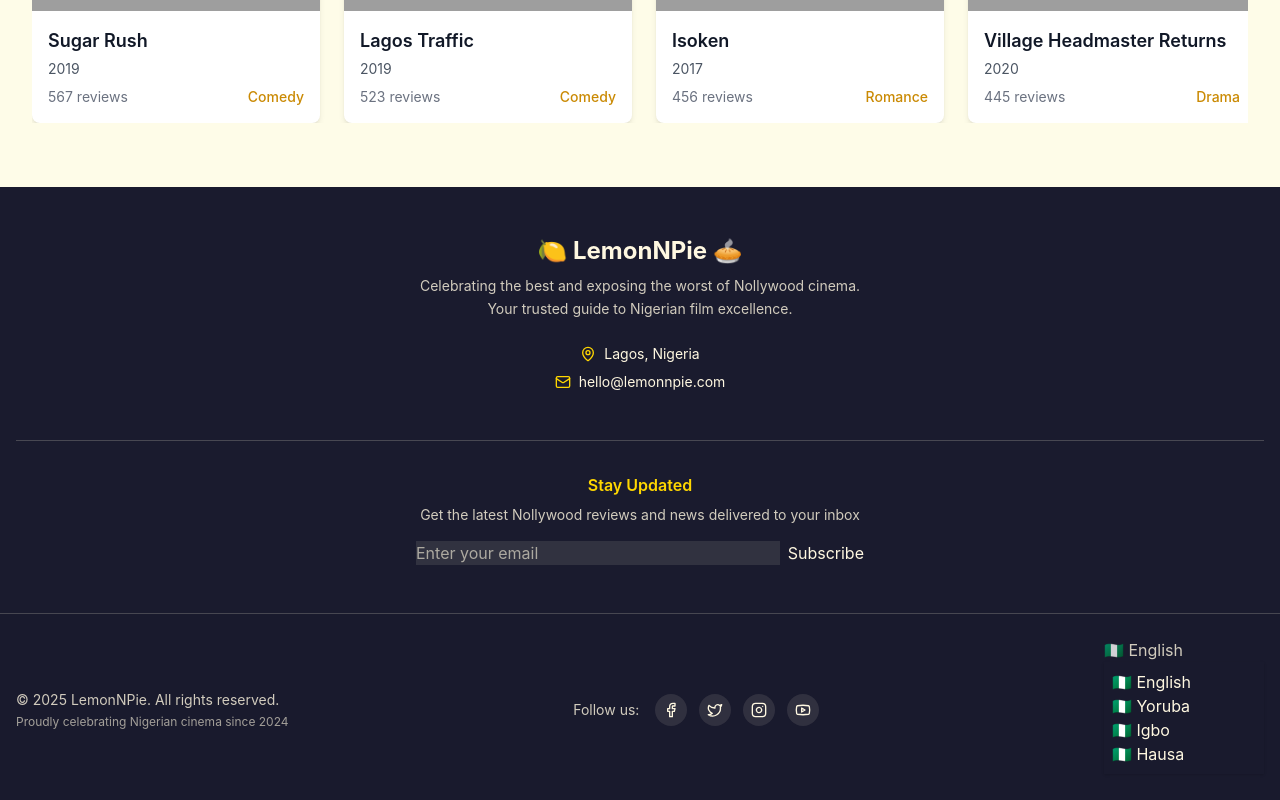
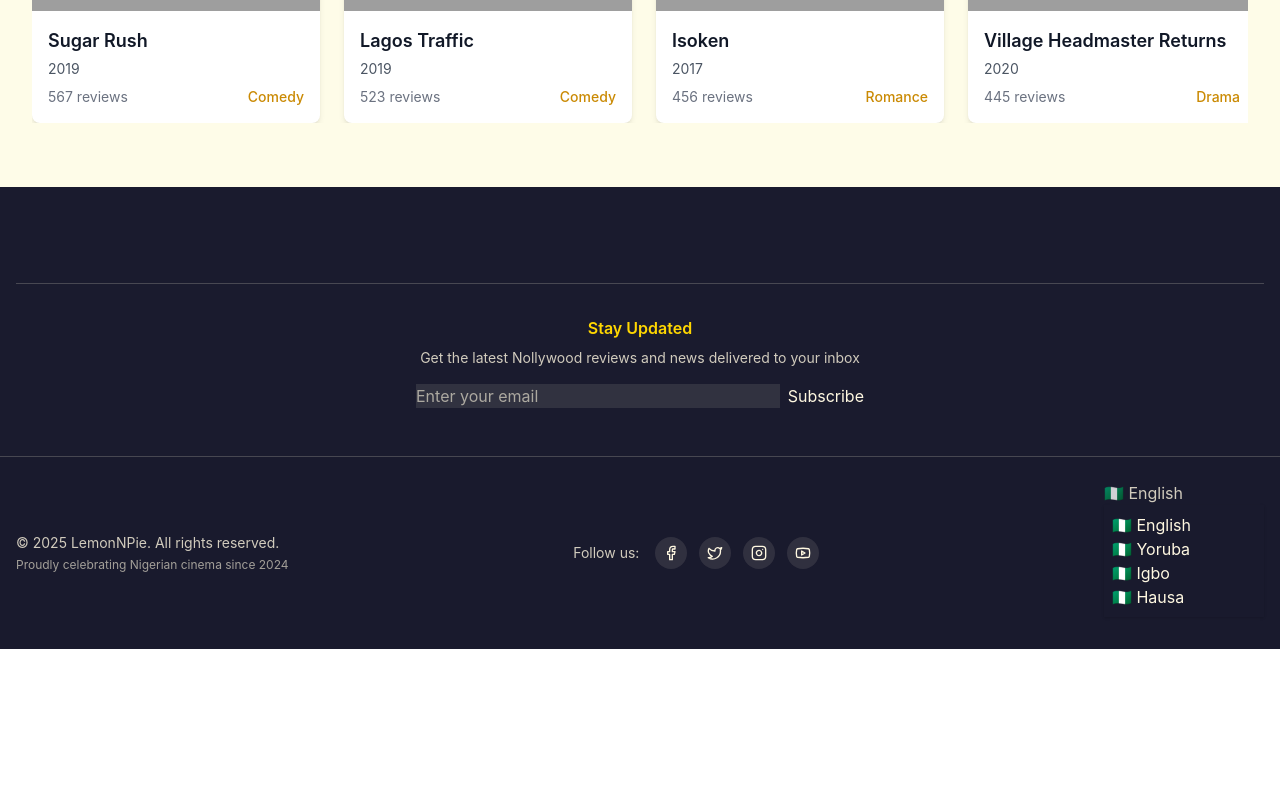
Before and after one commit to lazynerd-007/lpv1, a Vue app: page / in a window 1280 px wide. Shown: the part 3323-4123 px from the top of the page. After the commit the page ends 3972 px from the top, so only its background shows below. Built offline with nearby package versions, Linux system fonts and the light colour scheme; grey boxes are pictures that could not be loaded; the HTML template or start-up script is replaced by a standard one.

Commit message:
refactor(AppFooter): remove brand section and contact info from footer

```diff
--- a/src/components/AppFooter.vue
+++ b/src/components/AppFooter.vue
@@ -63,36 +63,7 @@ const currentYear = new Date().getFullYear();
   <footer class="bg-deep-navy text-cream-white">
     <!-- Main Footer Content -->
     <div class="container mx-auto px-4 py-12">
-      <div class="flex justify-center">
-        <!-- Brand Section -->
-        <div class="max-w-md text-center">
-          <div class="mb-6">
-            <h3 class="text-2xl font-bold mb-2">
-              <span class="text-lemon-yellow">🍋</span>
-              LemonNPie
-              <span class="text-nollywood-gold">🥧</span>
-            </h3>
-            <p class="text-cream-white/80 text-sm leading-relaxed">
-              Celebrating the best and exposing the worst of Nollywood cinema.
-              Your trusted guide to Nigerian film excellence.
-            </p>
-          </div>
 
-          <!-- Contact Info -->
-          <div class="space-y-2 text-sm">
-            <div class="flex items-center justify-center gap-2">
-              <MapPin class="w-4 h-4 text-nollywood-gold" />
-              <span>Lagos, Nigeria</span>
-            </div>
-            <div class="flex items-center justify-center gap-2">
-              <Mail class="w-4 h-4 text-nollywood-gold" />
-              <a href="mailto:hello@lemonnpie.com" class="hover:text-nollywood-gold transition-colors">
-                hello@lemonnpie.com
-              </a>
-            </div>
-          </div>
-        </div>
-      </div>
 
       <!-- Newsletter Signup -->
       <div class="mt-12 pt-8 border-t border-cream-white/20">
```
